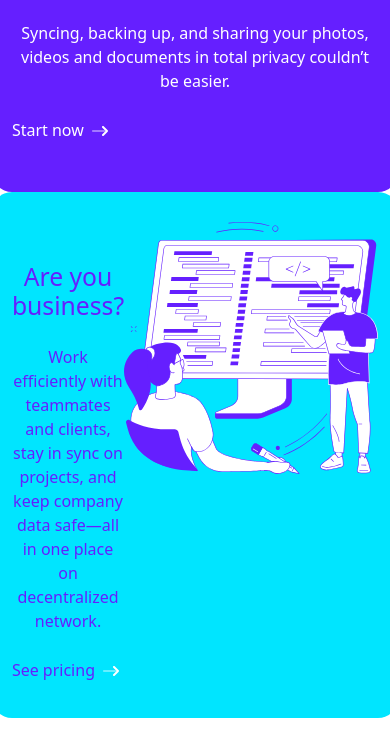
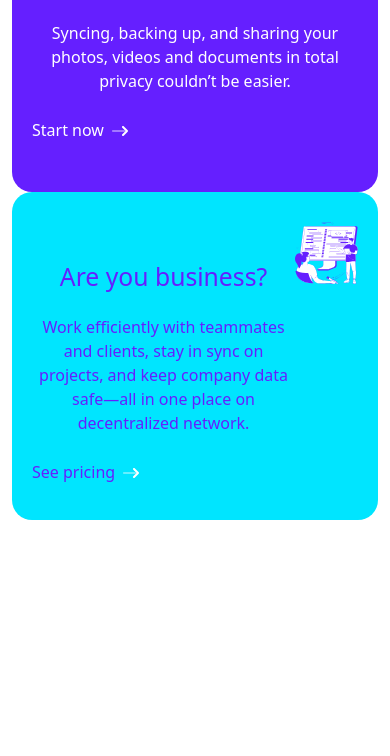
Before and after one commit to CodeSurendar/Deupload-1, a plain HTML site: page Deupload/index.html in a window 390 px wide. Shown: the part 8363-9119 px from the top of the page. After the commit the page ends 9023 px from the top, so only its background shows below. Drawn offline with nearby package versions, Linux system fonts and the light colour scheme.

Commit message:
Update index.html

```diff
--- a/Deupload/index.html
+++ b/Deupload/index.html
@@ -351,7 +351,7 @@
     <h2 class="my-3">Are you individual?</h2>
     <p class="my-4"><span class="d-xl-block">Syncing, backing up, and sharing your</span>
     <span class="d-xl-block">photos, videos and documents in</span>
-    <span class="d-xl-block">total privacy couldn’t be easier.</span></p>
+    <span class="d-xl-block ">total privacy couldn’t be easier.</span></p>
     <div class="d-flex gap-2">
         <h6 class="mt-1">Start now </h6>
         <span><img src="./img/lightning/arrow.svg" alt=""></span>
@@ -361,9 +361,9 @@
         <div class="d-flex justify-content-between">
             <div><img src="./img/Buisness/logo2.png" alt="">
                 <h2 class="my-3">Are you business?</h2>
-                <p class="my-4"><span class="d-xl-block">Work efficiently with teammates and clients,</span>
-                <span class="d-xl-block">stay in sync on projects, and keep company</span>
-                <span class="d-xl-block">data safe—all in one place on decentralized</span>
+                <p class="my-4"><span class="d-lg-block">Work efficiently with teammates and clients,</span>
+                <span class="d-lg-block">stay in sync on projects, and keep company</span>
+                <span class="d-lg-block">data safe—all in one place on decentralized</span>
                 <span>network.</span></p>
                 <div class="d-flex gap-2">
                     <h6 class="mt-1">See pricing </h6>
@@ -371,7 +371,7 @@
                 </div>
 
             </div>
-            <div><img width="254" height="252"  src="./img/Buisness/Study.svg" alt=""></div>
+            <div><img  width="100%"  src="./img/Buisness/Study.svg" alt=""></div>
         </div>      </div>
             </div>
         </div>
```
